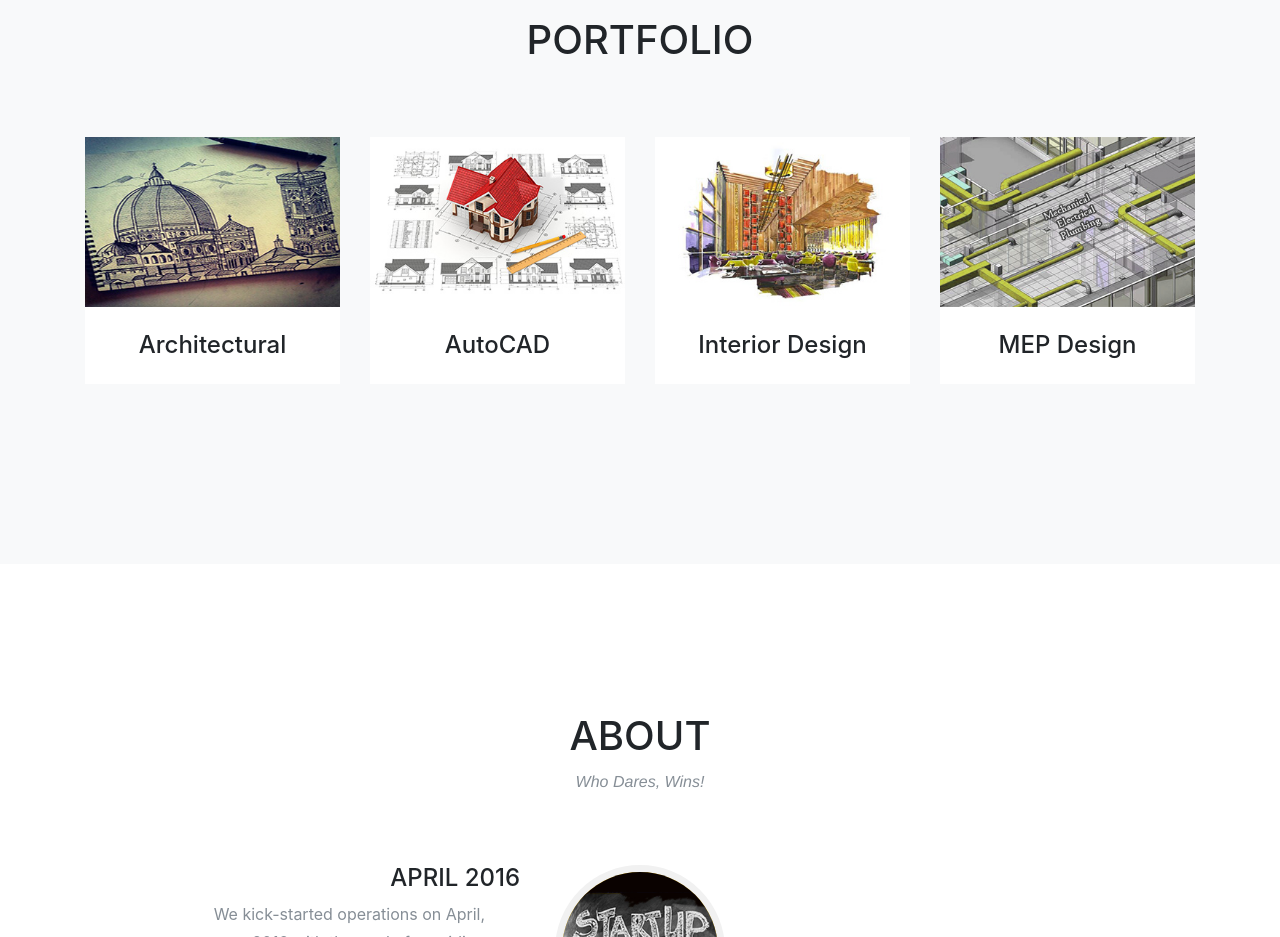
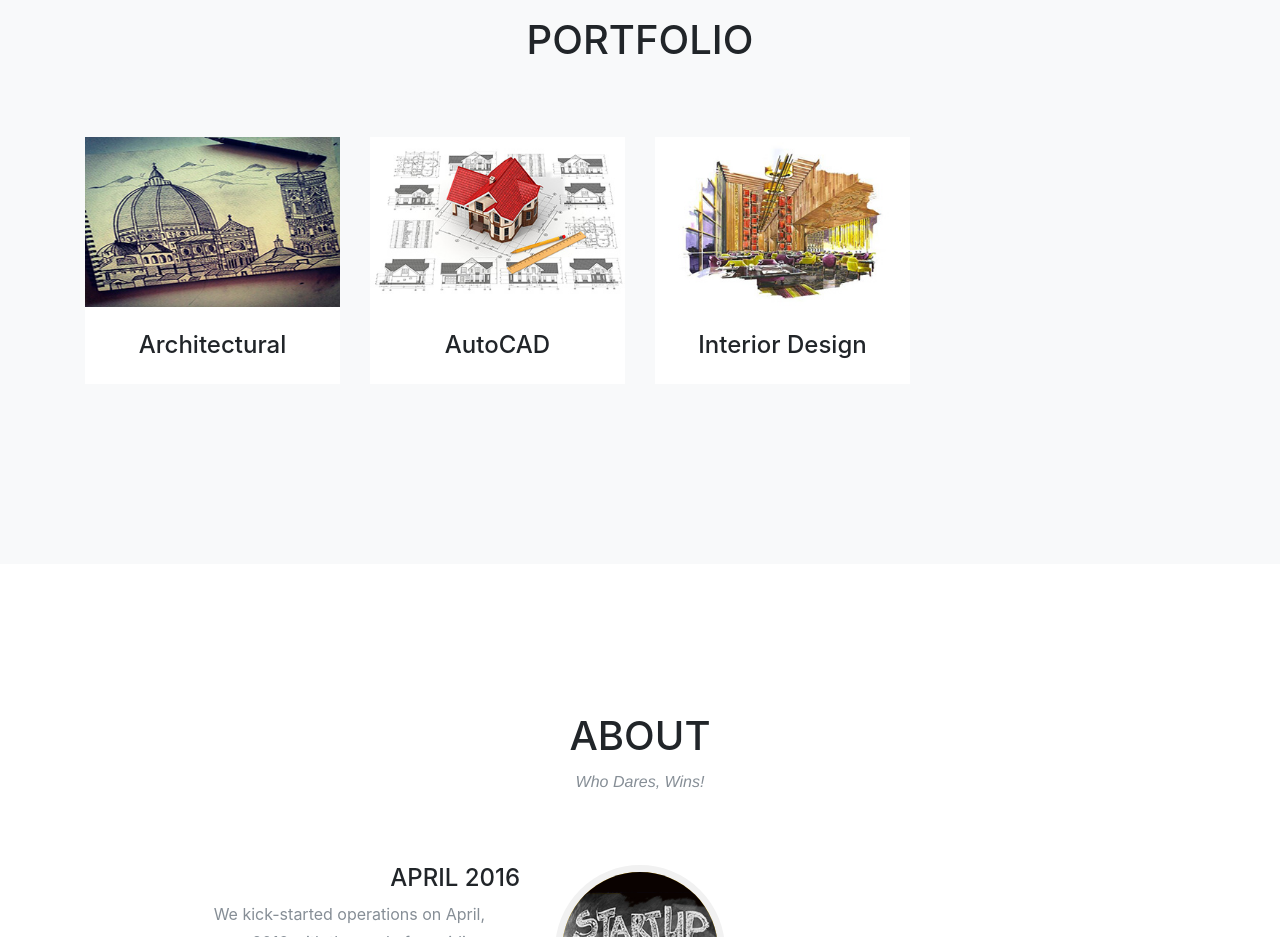
Before and after one commit to mshed/mshed.github.io, a website with bundled scripts: page index.html in a window 1280 px wide. Shown: the part 1680-2617 px from the top of the page. Built offline with nearby package versions, Linux system fonts and the light colour scheme; a web font is replaced by a local one.

Commit message:
asdfg
asdfg

```diff
--- a/index.html
+++ b/index.html
@@ -151,28 +151,8 @@
                      <h4>Interior Design</h4>
                      <!-- <p class="text-muted">Architectural Services</p> -->
                   </div>
-               </div>
-               <!--##END -->
-               <!-- SliderHead 3 -->
-               <div class="col-md-3 col-sm-6 portfolio-item">
-                <a class="portfolio-link" data-toggle="modal" href="#portfolioModal4">
-                   <div class="portfolio-hover">
-                      <div class="portfolio-hover-content">
-                         <i class="fa fa-plus fa-3x"></i>
-                      </div>
-                   </div>
-                   <img class="img-fluid" src="img\portfolio\MEP\mep.jpg" alt="">
-                </a>
-                <div class="portfolio-caption">
-                   <h4>MEP Design</h4>
-                   <!-- <p class="text-muted">Architectural Services</p> -->
-                </div>
-             </div>
-             <!--##END -->
-
-
-
-            </div>
+		  </div>
+         </div>
          </div>
       </section>
       <!-- About -->
```
